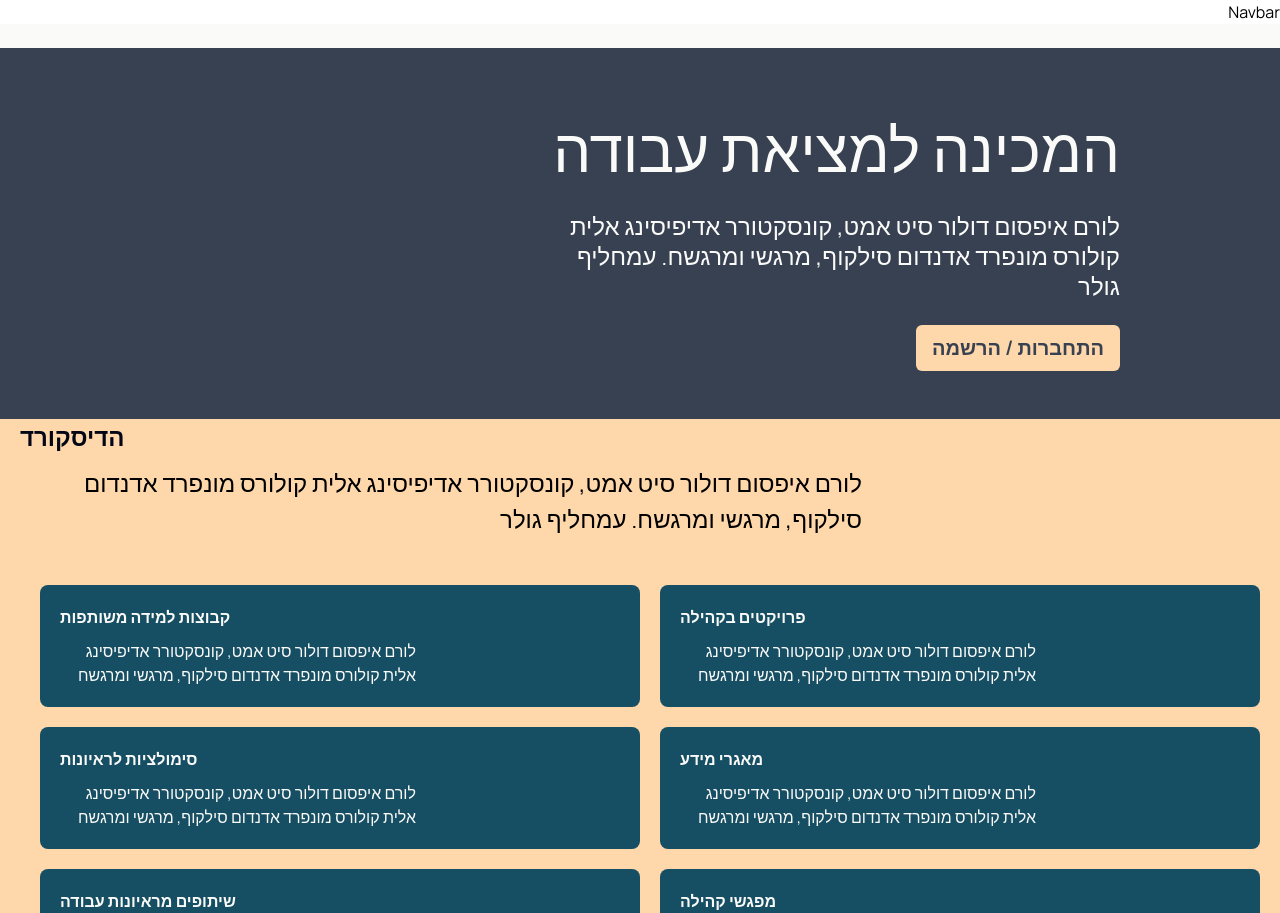
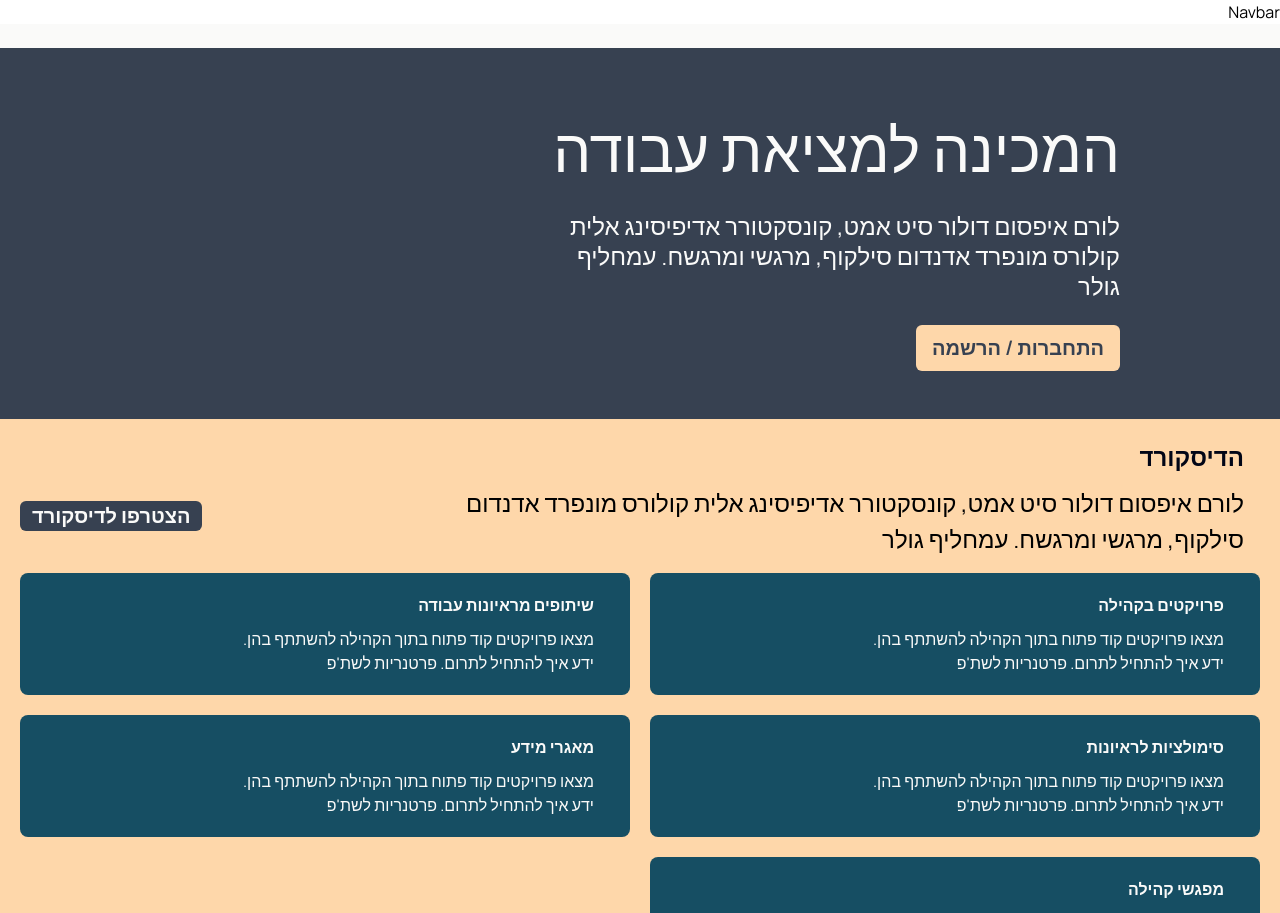
Before and after one commit to Bootcamp-Projects-Hamechina/hamechina, a Next.js app: page / in a window 1280 px wide. Shown: the top 913 px of the page. Built offline with nearby package versions, Linux system fonts and the light colour scheme.

Commit message:
Added discord section. TODO: extract Feature?

```diff
--- a/app/(routes)/(homepage-sections)/_discord-section/index.tsx
+++ b/app/(routes)/(homepage-sections)/_discord-section/index.tsx
@@ -1,108 +1,56 @@
+import Link from 'next/link'
 import React from 'react'
 
 // type Props = {}
 
-const DiscordSection = () => {
+const featuredContent =
+  [
+    {title: "פרויקטים בקהילה", description: "מצאו פרויקטים קוד פתוח בתוך הקהילה להשתתף בהן. ידע איך להתחיל לתרום. פרטנריות לשת'פ"},
+    {title: "שיתופים מראיונות עבודה", description: "מצאו פרויקטים קוד פתוח בתוך הקהילה להשתתף בהן. ידע איך להתחיל לתרום. פרטנריות לשת'פ"},
+    {title: "סימולציות לראיונות", description: "מצאו פרויקטים קוד פתוח בתוך הקהילה להשתתף בהן. ידע איך להתחיל לתרום. פרטנריות לשת'פ"},
+    {title: "מאגרי מידע", description: "מצאו פרויקטים קוד פתוח בתוך הקהילה להשתתף בהן. ידע איך להתחיל לתרום. פרטנריות לשת'פ"},
+    {title: "מפגשי קהילה", description: "מצאו פרויקטים קוד פתוח בתוך הקהילה להשתתף בהן. ידע איך להתחיל לתרום. פרטנריות לשת'פ"},
+  ]
+
+type DiscordContent = {
+  title: string,
+  description: string
+}
+
+
+const Feature = (props: DiscordContent) => {
   return (
-    <div className="bg-orange-200 flex min-h-[613px] flex-col">
-      <div className="flex flex-col px-5">
-      <div className="text-slate-950 text-right text-2xl font-bold mr-4 self-end whitespace-nowrap max-md:mr-2.5">
-        הדיסקורד
-      </div>
-      <div className="text-black text-right text-2xl w-[842px] max-w-full mr-4 mt-2.5 self-end max-md:mr-2.5">
-        לורם איפסום דולור סיט אמט, קונסקטורר אדיפיסינג אלית קולורס מונפרד אדנדום
-        סילקוף, מרגשי ומרגשח. עמחליף גולר
-      </div>
-      <div className="w-full mt-12 self-end max-md:max-w-full max-md:mt-10">
-        <div className="gap-5 flex max-md:flex-col max-md:items-stretch max-md:gap-0">
-          <div className="flex flex-col items-stretch w-6/12 max-md:w-full max-md:ml-0">
-            <div className="bg-cyan-900 flex grow flex-col w-full mx-auto px-5 py-5 rounded-lg max-md:max-w-full max-md:mt-10">
-              <div className="items-end flex w-[356px] max-w-full flex-col mr-4 self-end max-md:mr-2.5">
-                <div className="text-stone-50 text-center text-base font-bold self-end whitespace-nowrap">
-                  פרויקטים בקהילה
-                </div>
-                <div className="text-stone-50 text-right text-base mt-2.5">
-                  לורם איפסום דולור סיט אמט, קונסקטורר אדיפיסינג אלית קולורס
-                  מונפרד אדנדום סילקוף, מרגשי ומרגשח
-                </div>
-              </div>
-            </div>
-          </div>
-          <div className="flex flex-col items-stretch w-6/12 ml-5 max-md:w-full max-md:ml-0">
-            <div className="bg-cyan-900 flex grow flex-col w-full mx-auto px-5 py-5 rounded-lg max-md:max-w-full max-md:mt-10">
-              <div className="items-end flex w-[356px] max-w-full flex-col mr-4 self-end max-md:mr-2.5">
-                <div className="text-stone-50 text-center text-base font-bold self-end whitespace-nowrap">
-                  קבוצות למידה משותפות
-                </div>
-                <div className="text-stone-50 text-right text-base mt-2.5">
-                  לורם איפסום דולור סיט אמט, קונסקטורר אדיפיסינג אלית קולורס
-                  מונפרד אדנדום סילקוף, מרגשי ומרגשח
-                </div>
-              </div>
-            </div>
-          </div>
+    <div className="bg-cyan-900 flex grow flex-col w-full mx-auto px-5 py-5 rounded-lg max-md:max-w-full max-md:mt-10">
+      <div className="flex w-[356px] max-w-full flex-col mr-4 max-md:mr-2.5">
+        <div className="text-stone-50 text-right text-base font-bold whitespace-nowrap">
+        {props.title}
         </div>
-      </div>
-      <div className="w-full mt-5 self-end max-md:max-w-full">
-        <div className="gap-5 flex max-md:flex-col max-md:items-stretch max-md:gap-0">
-          <div className="flex flex-col items-stretch w-6/12 max-md:w-full max-md:ml-0">
-            <div className="bg-cyan-900 flex grow flex-col w-full mx-auto px-5 py-5 rounded-lg max-md:max-w-full max-md:mt-10">
-              <div className="items-end flex w-[356px] max-w-full flex-col mr-4 self-end max-md:mr-2.5">
-                <div className="text-stone-50 text-center text-base font-bold self-end whitespace-nowrap">
-                  מאגרי מידע
-                </div>
-                <div className="text-stone-50 text-right text-base mt-2.5">
-                  לורם איפסום דולור סיט אמט, קונסקטורר אדיפיסינג אלית קולורס
-                  מונפרד אדנדום סילקוף, מרגשי ומרגשח
-                </div>
-              </div>
-            </div>
-          </div>
-          <div className="flex flex-col items-stretch w-6/12 ml-5 max-md:w-full max-md:ml-0">
-            <div className="bg-cyan-900 flex grow flex-col w-full mx-auto px-5 py-5 rounded-lg max-md:max-w-full max-md:mt-10">
-              <div className="items-end flex w-[356px] max-w-full flex-col mr-4 self-end max-md:mr-2.5">
-                <div className="text-stone-50 text-center text-base font-bold self-end whitespace-nowrap">
-                  סימולציות לראיונות{" "}
-                </div>
-                <div className="text-stone-50 text-right text-base mt-2.5">
-                  לורם איפסום דולור סיט אמט, קונסקטורר אדיפיסינג אלית קולורס
-                  מונפרד אדנדום סילקוף, מרגשי ומרגשח
-                </div>
-              </div>
-            </div>
-          </div>
-        </div>
-      </div>
-      <div className="w-full mt-5 self-end max-md:max-w-full">
-        <div className="gap-5 flex max-md:flex-col max-md:items-stretch max-md:gap-0">
-          <div className="flex flex-col items-stretch w-6/12 max-md:w-full max-md:ml-0">
-            <div className="bg-cyan-900 flex grow flex-col w-full mx-auto px-5 py-5 rounded-lg max-md:max-w-full max-md:mt-10">
-              <div className="items-end flex w-[356px] max-w-full flex-col mr-4 self-end max-md:mr-2.5">
-                <div className="text-stone-50 text-center text-base font-bold self-end whitespace-nowrap">
-                  מפגשי קהילה
-                </div>
-                <div className="text-stone-50 text-right text-base mt-2.5">
-                  מקום שמאפשר בשינויים האחרונים ולא להישאר מאחור
-                </div>
-              </div>
-            </div>
-          </div>
-          <div className="flex flex-col items-stretch w-6/12 ml-5 max-md:w-full max-md:ml-0">
-            <div className="bg-cyan-900 flex grow flex-col w-full mx-auto px-5 py-5 rounded-lg max-md:max-w-full max-md:mt-10">
-              <div className="items-end flex w-[356px] max-w-full flex-col mr-4 self-end max-md:mr-2.5">
-                <div className="text-stone-50 text-center text-base font-bold self-end whitespace-nowrap">
-                  שיתופים מראיונות עבודה
-                </div>
-                <div className="text-stone-50 text-right text-base mt-2.5">
-                  לורם איפסום דולור סיט אמט, קונסקטורר אדיפיסינג אלית קולורס
-                  מונפרד אדנדום סילקוף, מרגשי ומרגשח
-                </div>
-              </div>
-            </div>
-          </div>
+        <div className="text-stone-50 text-right text-base mt-2.5">
+        {props.description}
         </div>
       </div>
     </div>
+  )
+}
+
+const DiscordSection = () => {
+  return (
+    <div className="bg-orange-200 flex min-h-[613px] flex-col p-5">
+      <div className="text-slate-950 text-right text-2xl font-bold mr-4 whitespace-nowrap max-md:mr-2.5">
+        הדיסקורד
+      </div>
+      <div className='flex flex-row justify-between pb-4 items-center'>
+        <div className="text-black text-right text-2xl w-[842px] max-w-full mr-4 mt-2.5 pl-4 self-end max-md:mr-2.5">
+          לורם איפסום דולור סיט אמט, קונסקטורר אדיפיסינג אלית קולורס מונפרד אדנדום
+          סילקוף, מרגשי ומרגשח. עמחליף גולר
+        </div>
+        <Link href="https://discord.gg/zxuKGU8P9R" className="bg-gray-700 text-lightText hover:bg-darkBg text-xl text-center font-semibold rounded-md px-3 whitespace-nowrap">
+          הצטרפו לדיסקורד
+        </Link>
+      </div>
+      <div className="gap-5 grid grid-cols-1 md:grid-cols-2">
+        {featuredContent.map((content) => <Feature key={content.title} title={content.title} description={content.description}/> )}
+      </div>
     </div>
   )
 }
```
